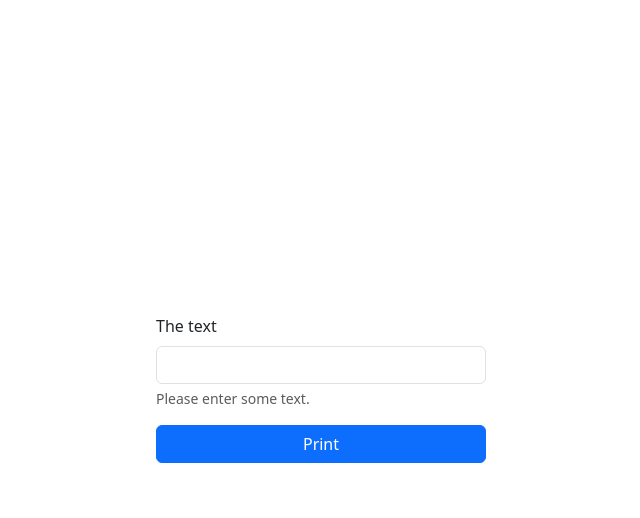
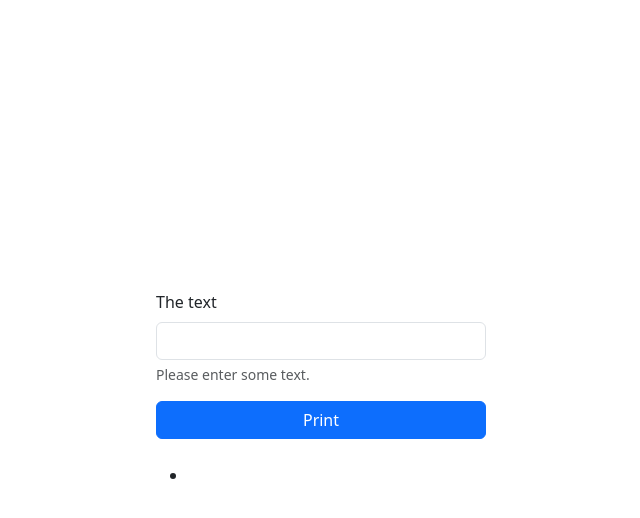
Before and after one commit to Almardi310/PrintText, a plain HTML site: page index.html in a window 1280 px wide. Both pictures are taken after a click on the button "Print". Shown: the whole page, without its empty margins (319-959 px from the left). Drawn offline with nearby package versions, Linux system fonts and the light colour scheme; files that its build step writes are made by us from their sources.

Commit message:
Correct paths, and update the Function

```diff
--- a/index.html
+++ b/index.html
@@ -1,13 +1,13 @@
+<!DOCTYPE html>
 <!-- This is a code to print the text that is being entered in the input field -->
 <!-- By HTML & CSS & Javascript -->
-<!DOCTYPE html>
 <html lang="en">
 <head>
     <meta charset="UTF-8">
     <meta name="viewport" content="width=device-width, initial-scale=1.0">
     <title>Print</title>
-    <link rel="stylesheet" href="styles.css">
-    <link rel="stylesheet" href="bootstrap.css">
+    <link rel="stylesheet" href="static/css/bootstrap.css">
+    <link rel="stylesheet" href="static/css/styles.css">
 </head>
 <!-- to make display flex , and center items  -->
 <body class="d-flex align-items-center py-4">
@@ -27,8 +27,8 @@
     </div>
 
     <!-- Bootstrap scripts -->
-    <script src="bootstrap.js"></script>
+    <script src="static/js/bootstrap.js"></script>
     <!-- Javascript file -->
-    <script src="script.js"></script>
+    <script src="static/js/script.js"></script>
 </body>
 </html>
--- a/static/js/script.js
+++ b/static/js/script.js
@@ -1,8 +1,18 @@
+const texts = [];
 function myFunction() {
-    // to add new line to the "enteredText" paragraph
-    document.getElementById('enteredText').innerHTML += "<br>";
-    // get value from "myText" input and print to "enteredText" paragraph
-    document.getElementById('enteredText').innerHTML += document.getElementById("myText").value;
+    // push the value to array
+    texts.push(document.getElementById("myText").value);
+
+    // make variable and added all array items to print in the "enteredText" paragraph
+    let text = "<ul>";
+    for (let i = 0; i < texts.length; i++) {
+        // get list items from an array
+        text += "<li>" + texts[i] + "</li>";
+    }
+    text += "</ul>";
+
+    document.getElementById("enteredText").innerHTML = text;
+
     // make the "myText" input empty
     document.getElementById("myText").value = '';
 }
```
